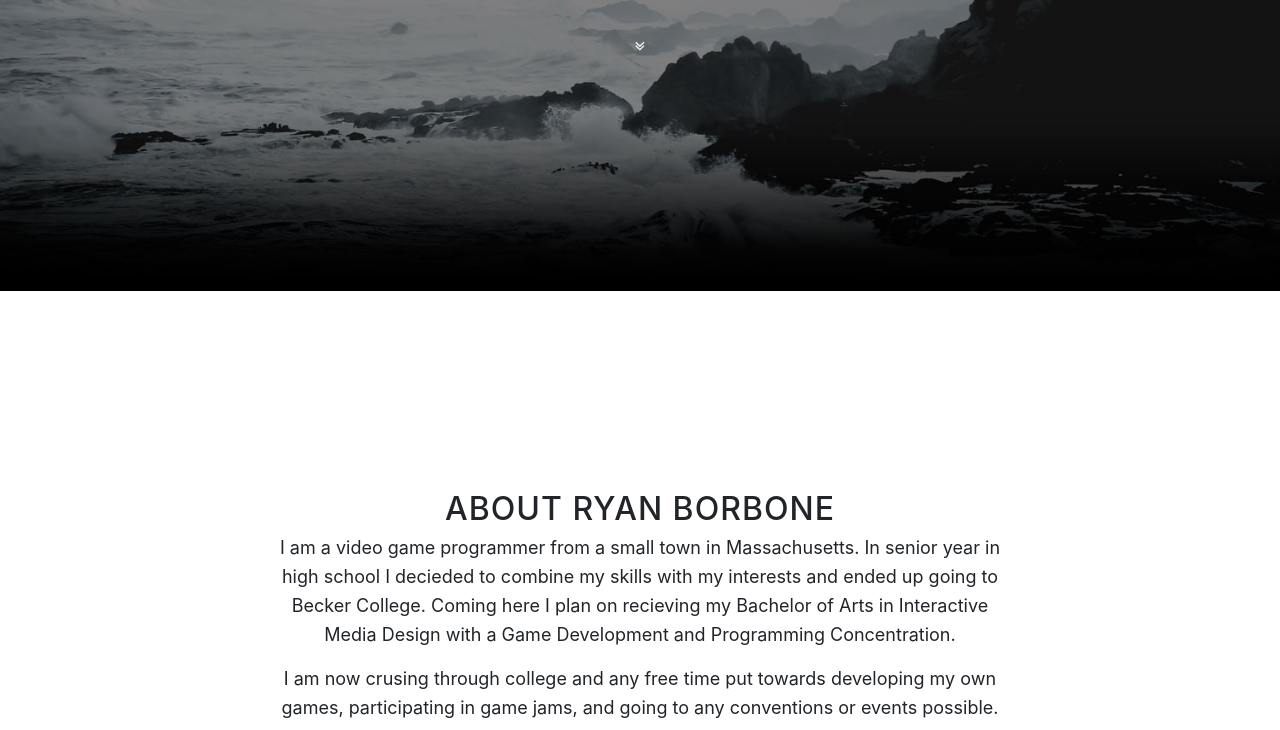
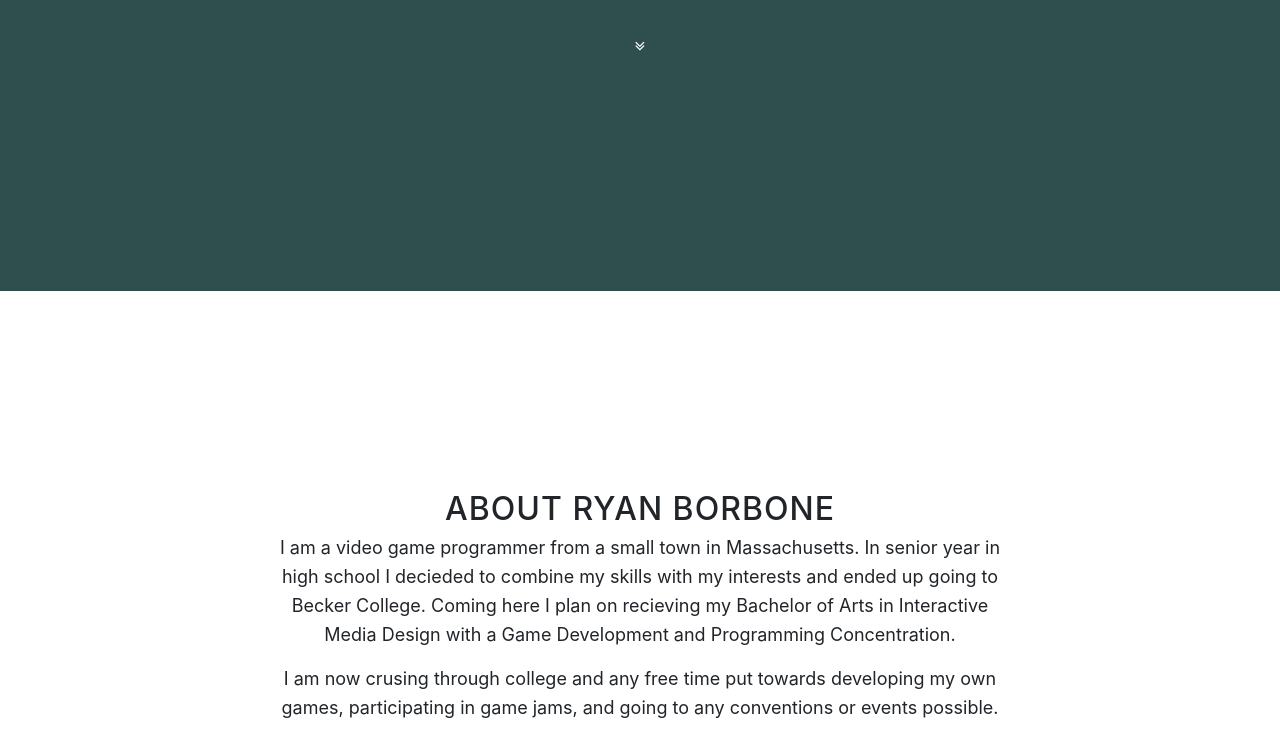
Before and after one commit to derbs7/derbs7.github.io, a website with bundled scripts: page index.html in a window 1280 px wide. Shown: the part 509-1239 px from the top of the page. Built offline with nearby package versions, Linux system fonts and the light colour scheme.

Commit message:
changing BG again

```diff
--- a/index.html
+++ b/index.html
@@ -19,7 +19,7 @@
     <link href='https://fonts.googleapis.com/css?family=Cabin:700' rel='stylesheet' type='text/css'>
 
     <!-- Custom styles for this template -->
-    <link href="css/grayscale.min.css" rel="stylesheet">
+    <link href="css/grayscale.css" rel="stylesheet">
 
 </head>
 
```
